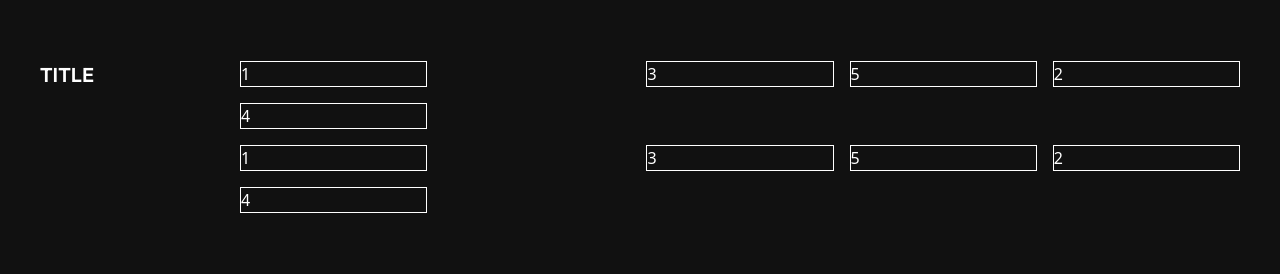
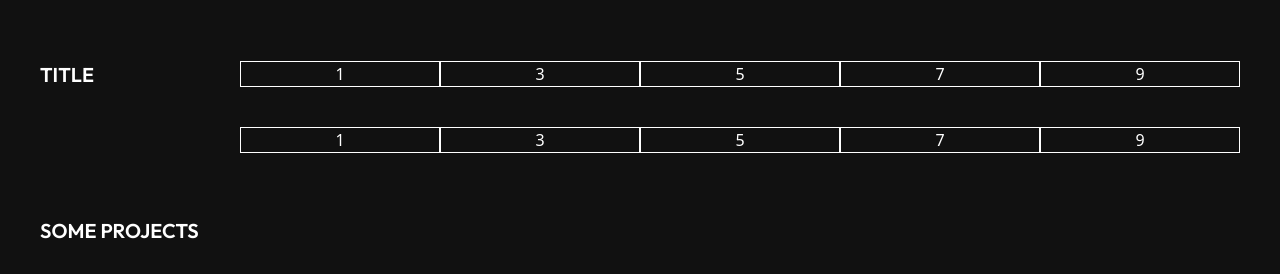
Before and after one commit to tpicaud/Portfolio, an Astro site: page / in a window 1280 px wide. Shown: the part 2054-2328 px from the top of the page. Built offline with nearby package versions, Linux system fonts and the light colour scheme; Astro itself is replaced by a stand-in of ours; a web font is replaced by a local one.

Commit message:
try new display

```diff
--- a/src/components/home/Interest.astro
+++ b/src/components/home/Interest.astro
@@ -1,9 +1,10 @@
 ---
 import type { IInterests, ISkills } from "@types";
+import React from "react";
 
 //const { title, details } = Astro.props as IInterests;
 
-export const titles = [
+export const elements = [
 	"Frontend",
 	"Backend",
 	"DevOps",
@@ -21,18 +22,26 @@
 	class="flex items-start justify-between flex-col sm:flex-row dark:text-light mt-16"
 >
 	<h2 class="w-[15rem] mb-16">TITLE</h2>
-	<div class="w-full grid grid-cols-5 gap-4">
-		{
-			titles.map((title, index) => (
-				<div class={`border col-start-${(index * 2) % 5 + 1}`}>
-					{(index * 2) % 5 + 1}
-				</div>
-			))
-		}
 
-		<!-- <div class={`border col-start-${number}`}>01</div>
-    <div class="border col-start-3 ...">02</div>
-    <div class="border col-start-1 ...">03</div>
-    <div class="border col-start-1 col-end-7 ...">04</div> -->
-	</div>
+	<div class="w-full grid grid-cols-10 gap-y-10 text-center">
+        {elements.map((element, index) => (
+          <div class={`border col-start-${(index % 5) * 2 + 1} col-span-2`}>
+            {(index % 5) * 2 + 1}
+          </div>
+        ))}
+      </div>
+
+	<!-- <div class="w-full grid flex-shrink grid-cols-10 gap-y-10 text-center">
+		<div class="border col-start-1 col-span-2">Élément 1</div>
+		<div class="border col-start-5 col-span-2">Élément 2</div>
+		<div class="border col-start-9 col-span-2">Élément 3</div>
+
+		<div class="border col-start-3 col-span-2">Élément 4</div>
+		<div class="border col-start-7 col-span-2">Élément 5</div>
+
+		<div class="border col-start-1 col-span-2">Élément 6</div>
+		<div class="border col-start-5 col-span-2">Élément 7</div>
+		<div class="border col-start-9 col-span-2">Élément 8</div>
+	  </div>
+	</div> -->
 </section>
```
